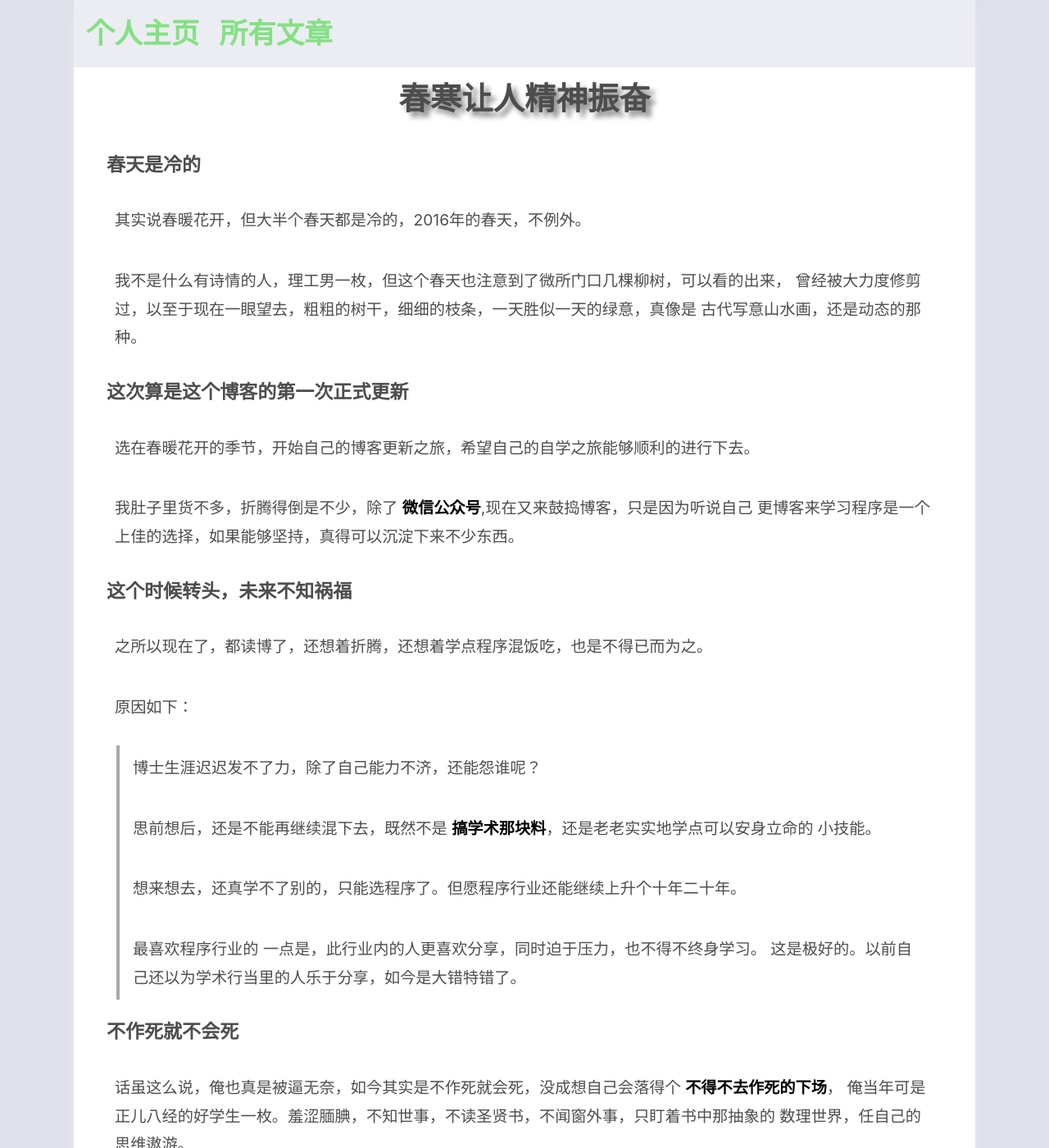
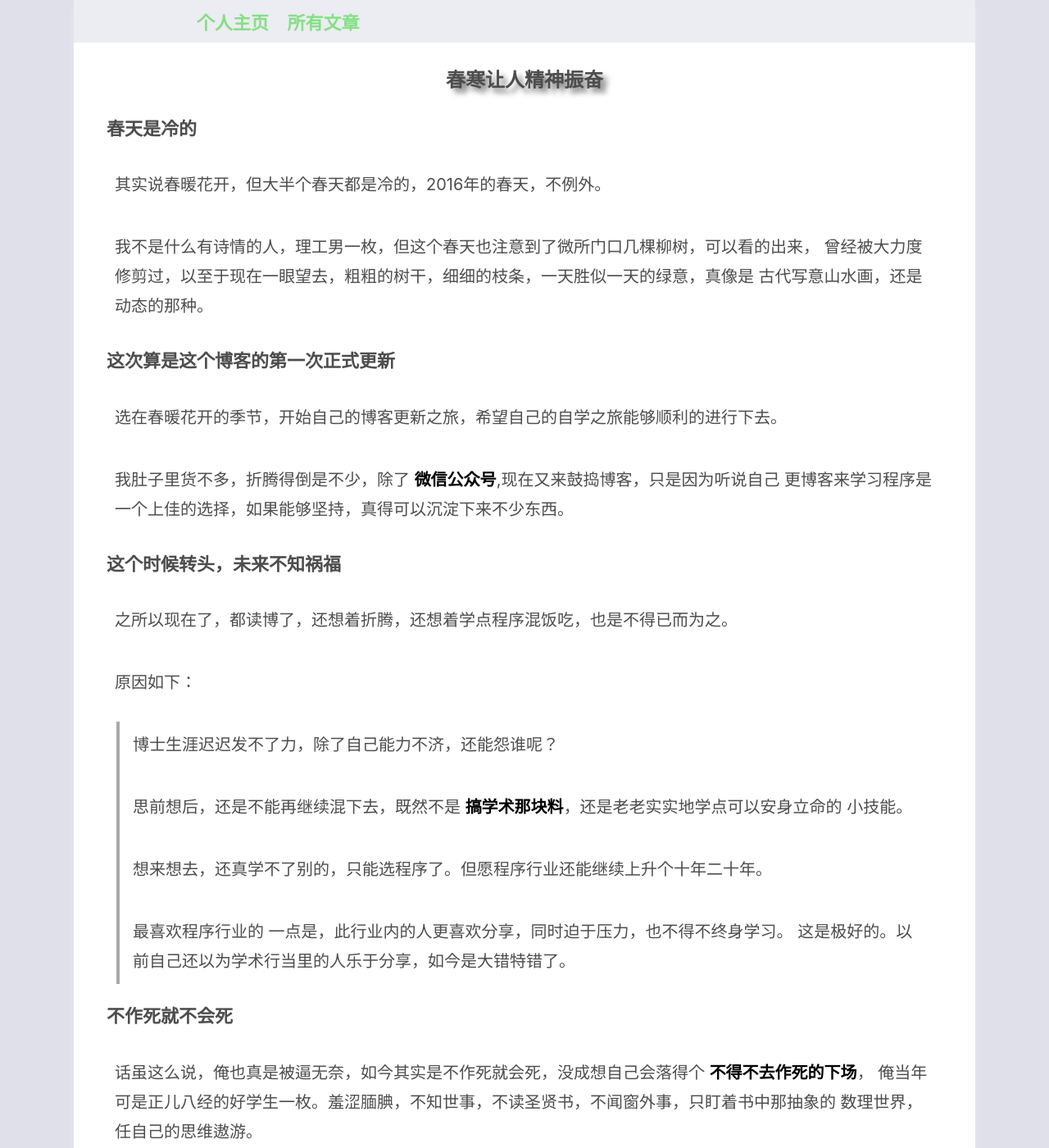
Before and after one commit to xxleyi/xxleyi.github.io, a Jekyll site: the page built from _posts/2016-03-25-春天真得来了.md, in a window 1280 px wide and 1400 px high. Shown: the whole window at 82% size. Built offline with Jekyll 4.4.1, drawn with Linux system fonts in a browser that asks for light colours.

Commit message:
update the lookout.

```diff
--- a/css/post.css
+++ b/css/post.css
@@ -1,27 +1,37 @@
 html{
   margin: 0;
+  font-size: 10px;
 }
 
 body {
     max-width: 1100px;
     margin:auto;
-    font-size: 120%;
     background-color: #e0e0eb;
     font-family: -apple-system, BlinkMacSystemFont, "PingFang SC","Helvetica Neue", STHeiti, Helvetica, Tahoma, Arial, "Microsoft Yahei", sans-serif;
-    line-height: 1.8;
 }
 
+main {
+  font-size: 2rem;
+  line-height: 1.8;
+  background-color: white;
+  box-shadow: 0 1rem 1rem rgba(255,255,255,.25);
+  color: #4d4d4d;
+  margin-bottom: 6rem;
+  padding: 6rem 4rem;
+}
+
+
 nav ul{
-    padding: 0px;
+    padding: 0rem;
     list-style: none;
     font-weight: bold;
-    margin: 0px auto;
-    padding: 10px 0 10px 15px;
+    margin: 0rem auto;
+    padding: 1rem 0 1rem 15rem;
 }
 nav ul li{
     display: inline;
-    margin-right: 20px;
-    font-size: 1.8em;
+    margin-right: 2rem;
+    font-size: 2.2rem;
 }
 
 a {
@@ -33,39 +43,34 @@ a:hover {
     color:#ffaa00;
 }
 
-main{
-  background-color: white;
-  box-shadow: 0 1rem 1rem rgba(255,255,255,.25);
-  color: #4d4d4d;
-  margin-bottom: 60px;
-  padding: 60px 40px;
-}
+
 
 main h1{
   text-align: center;
-  text-shadow: 6px 6px 6px grey;
+  text-shadow: 0.6rem 0.6rem 0.6rem grey;
   color: #4d4d4d;
+  font-size: 2.4rem
 }
 
 main h2{
   color:#4d4d4d;
-  font-size: 1.2em;
+  font-size: 2.2rem;
 }
 
 blockquote{
-  border-left: 4px solid darkgrey;
-  padding-left: 6px;
+  border-left: 0.4rem solid darkgrey;
+  padding-left: 0.6rem;
 /*  color: lightskyblue;*/
-  margin: 10px 12px;
+  margin: 1rem 1.2rem;
 }
 
 p{
-  padding: 10px 10px;
+  padding: 1rem 1rem;
 }
 
 em, strong{
   font-weight: bolder;
-  font-size: 1.2;
+  font-size: 1.1;
   color: black;
 }
 
@@ -78,6 +83,6 @@ nav{
 }
 
 code{
-  font-size: 1.5em;
-  padding: 10px 20px;
+  font-size: 2.2rem;
+  padding: 1rem 1rem;
 }
```
